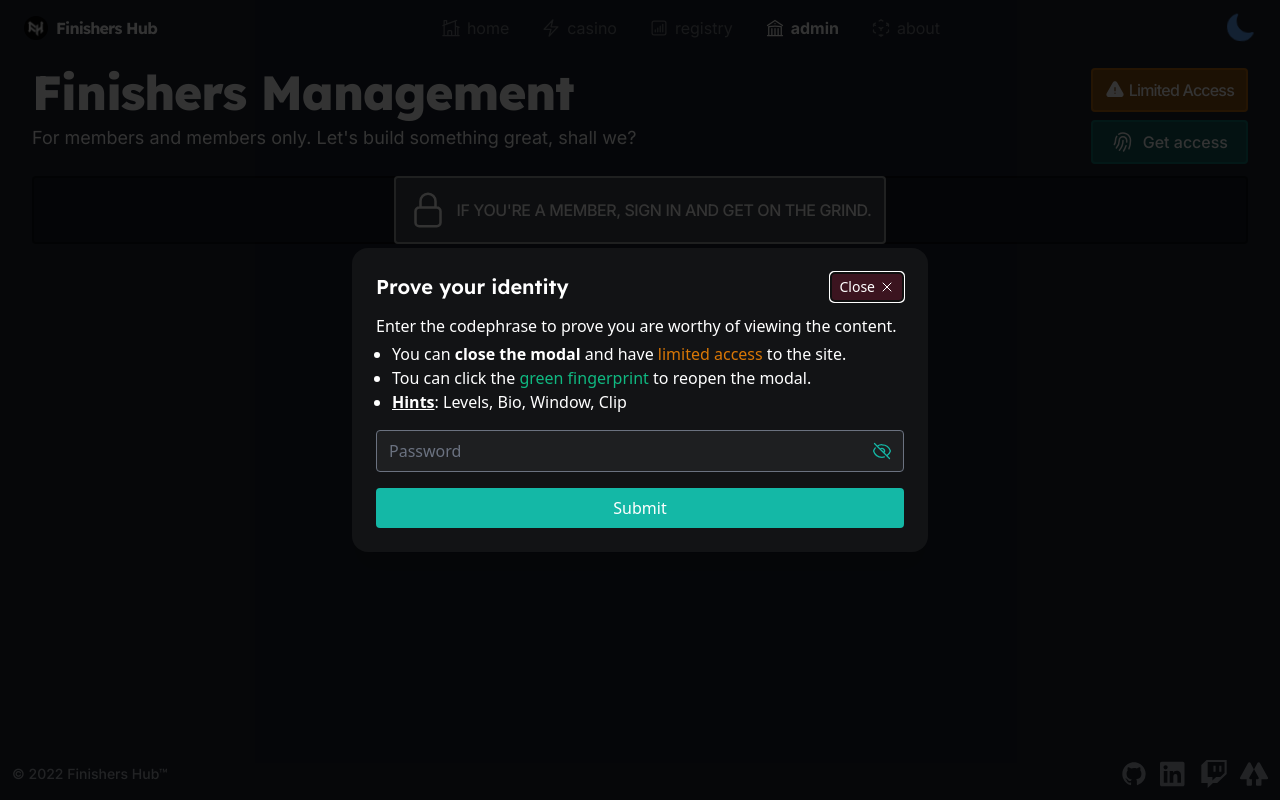
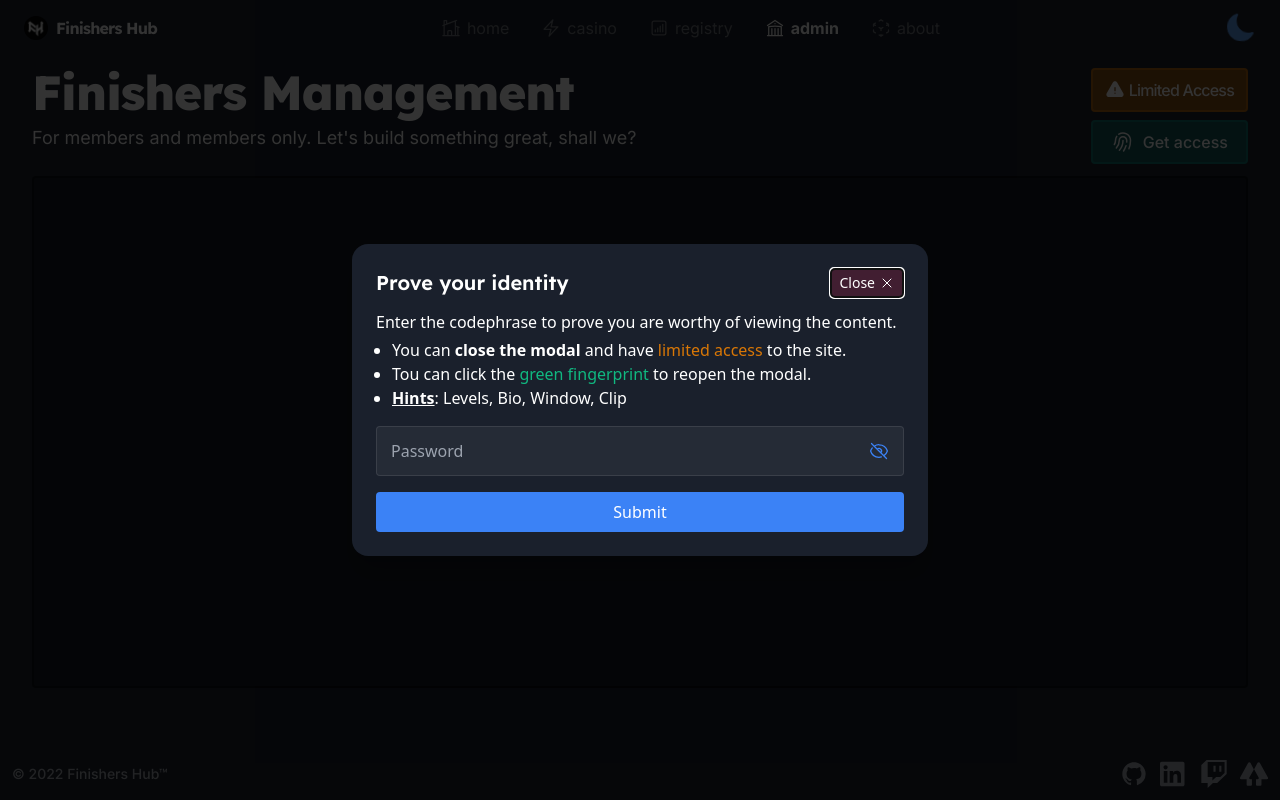
Before and after one commit to kiko-g/finishershub, a Next.js app: page /admin in a window 1280 px wide. Built offline with nearby package versions, Linux system fonts and the light colour scheme.

Commit message:
update: styling and colors

```diff
--- a/components/admin/DummyLockedContent.tsx
+++ b/components/admin/DummyLockedContent.tsx
@@ -5,13 +5,13 @@ type Props = {}
 export default function DummyLockedContent({}: Props) {
   return (
     <div
-      className="absolute inset-0 flex h-full w-full items-center justify-center
+      className="absolute inset-0 flex h-full min-h-[32rem] w-full items-center justify-center
       rounded border-2 border-gray-400/60 bg-gray-300/60 px-8
       py-8 dark:border-black/50 dark:bg-black/25"
     >
       <div
-        className="flex items-center justify-center gap-x-2 rounded border-2 border-gray-900/75 bg-gray-900/70 px-3 py-2 text-white
-        dark:border-white/50 dark:bg-white/20"
+        className="flex items-center justify-center gap-x-2 rounded border-2 border-gray-900/75
+        bg-gray-900/70 px-3 py-2 text-white dark:border-white/50 dark:bg-white/20"
       >
         <LockClosedIcon className="h-12 w-10" />
         <span className="uppercase tracking-tight">
--- a/components/home/TwitchVideoClip.tsx
+++ b/components/home/TwitchVideoClip.tsx
@@ -16,6 +16,7 @@ export default function TwitchVideoClip({ video, parent, muted = false, autoplay
       <div className={`${loaded ? 'flex' : 'hidden'} h-full w-full rounded-xl shadow`}>
         <div className="relative h-full w-full">
           <iframe
+            sandbox="allow-scripts allow-same-origin"
             title="Twitch video clip embed"
             className="aspect-video w-full rounded"
             src={`${video}&parent=${parent}&muted=${muted.toString()}&autoplay=${autoplay.toString()}`}
--- a/components/layout/AccessModal.tsx
+++ b/components/layout/AccessModal.tsx
@@ -86,7 +86,7 @@ export default function AccessModal({ lockedHook, special = false }: Props) {
               >
                 <Dialog.Panel
                   className="w-full max-w-xl transform overflow-hidden rounded-2xl bg-white p-6 text-left
-                  align-middle text-gray-600 shadow-xl transition-all dark:bg-white/5 dark:text-white"
+                  align-middle text-gray-600 shadow-xl transition-all dark:bg-navy dark:text-white"
                 >
                   <div className="flex items-center justify-between">
                     <Dialog.Title
@@ -141,10 +141,7 @@ export default function AccessModal({ lockedHook, special = false }: Props) {
                       name="password"
                       type={codephraseShown ? 'text' : 'password'}
                       autoComplete="new-password"
-                      className="relative block w-full appearance-none rounded border bg-white px-3 py-2
-                      text-gray-800 ring-primary focus:border-primary focus:accent-primary
-                      dark:bg-white/5 dark:text-white dark:ring-secondary
-                      dark:focus:border-secondary dark:focus:accent-secondary"
+                      className="relative block w-full"
                       placeholder="Password"
                       value={codephrase}
                       onKeyDown={(e) => e.key === 'Enter' && submitPassword()}
@@ -155,8 +152,9 @@ export default function AccessModal({ lockedHook, special = false }: Props) {
                       onClick={togglePasswordShown}
                       title={`${codephraseShown ? 'Hide' : 'Show'} password`}
                       aria-label={`${codephraseShown ? 'Hide' : 'Show'} password`}
-                      className="absolute right-[12px] top-[11px] text-primary transition
-                      hover:opacity-80 dark:text-secondary"
+                      className="absolute right-[11px] top-[11px] rounded-full p-1
+                      text-primary transition hover:bg-primary hover:text-white
+                      dark:text-secondary dark:hover:bg-secondary dark:hover:text-white"
                     >
                       {codephraseShown ? (
                         <EyeSlashIcon className="h-5 w-5" />
--- a/components/registry/ClaimIdentity.tsx
+++ b/components/registry/ClaimIdentity.tsx
@@ -90,7 +90,7 @@ export default function ClaimIdentity({ member, lockedHook }: Props) {
               >
                 <Dialog.Panel
                   className="w-full max-w-xl transform overflow-hidden rounded-2xl bg-white p-6 text-left
-                  align-middle text-gray-600 shadow-xl transition-all dark:bg-white/5 dark:text-white"
+                  align-middle text-gray-600 shadow-xl transition-all dark:bg-navy dark:text-white"
                 >
                   <div className="flex items-center justify-between">
                     <Dialog.Title
@@ -111,7 +111,7 @@ export default function ClaimIdentity({ member, lockedHook }: Props) {
                     </button>
                   </div>
 
-                  <p className="mt-2 ">
+                  <p className="mt-2">
                     Type your password to prove you are <strong>{member.name}</strong> and get
                     access to data controls.
                   </p>
@@ -125,11 +125,7 @@ export default function ClaimIdentity({ member, lockedHook }: Props) {
                       name="password"
                       type={passwordShown ? 'text' : 'password'}
                       autoComplete="new-password"
-                      className="relative block w-full appearance-none rounded border bg-white
-                      px-3 py-2 text-gray-800 ring-primary focus:border-primary
-                      focus:accent-primary dark:bg-white/5 dark:text-white
-                      dark:ring-secondary dark:focus:border-secondary
-                      dark:focus:accent-secondary"
+                      className="relative block w-full"
                       placeholder="Password"
                       value={password}
                       onKeyDown={(e) => e.key === 'Enter' && submitPassword()}
@@ -138,8 +134,9 @@ export default function ClaimIdentity({ member, lockedHook }: Props) {
                     <button
                       type="button"
                       onClick={togglePasswordShown}
-                      className="absolute right-[12px] top-[11px] text-primary transition
-                      hover:opacity-80 dark:text-secondary"
+                      className="absolute right-[11px] top-[11px] rounded-full p-1
+                      text-primary transition hover:bg-primary hover:text-white
+                      dark:text-secondary dark:hover:bg-secondary dark:hover:text-white"
                     >
                       {passwordShown ? (
                         <EyeSlashIcon className="h-5 w-5" />
--- a/components/registry/FinisherInfoModal.tsx
+++ b/components/registry/FinisherInfoModal.tsx
@@ -62,7 +62,7 @@ const FinisherInfoModal = ({ custom }: Props) => {
               >
                 <Dialog.Panel
                   className="w-full max-w-xl transform overflow-hidden rounded-2xl bg-lightest p-5 text-left align-middle
-                  text-sm font-normal text-gray-700 shadow-xl transition-all dark:bg-white/5 dark:text-white
+                  text-sm font-normal text-gray-700 shadow-xl transition-all dark:bg-navy dark:text-white
                   lg:max-w-[52rem] lg:p-6 lg:text-base"
                 >
                   <div className="flex items-center justify-between gap-x-2">
--- a/components/registry/MemberCardSkeleton.tsx
+++ b/components/registry/MemberCardSkeleton.tsx
@@ -6,18 +6,18 @@ export default function MemberCardSkeleton({}: Props) {
   return (
     <div
       className="flex w-full flex-col space-y-3 rounded-xl bg-lightest p-3 shadow
-    dark:bg-white/5 lg:flex-row lg:space-y-0"
+    dark:bg-white/5 xl:flex-row xl:space-y-0"
     >
       <aside className="relative rounded-l-xl md:rounded-xl">
         <div
           className="h-64 w-full animate-pulse rounded-xl bg-lightish shadow
-          dark:bg-white/20 lg:h-48 lg:w-72"
+          dark:bg-white/20 xl:h-48 xl:w-72"
         ></div>
       </aside>
 
       <section
         className="relative flex w-auto grow flex-col justify-between space-y-6 rounded-r-xl
-        px-1 py-1 text-base font-normal lg:h-auto lg:max-h-full lg:w-3/4 lg:py-0 lg:pl-4 lg:pr-0"
+        px-1 py-1 text-base font-normal xl:h-auto xl:max-h-full xl:w-3/4 xl:py-0 xl:pl-4 xl:pr-0"
       >
         <div className="flex h-48 flex-col justify-between">
           <span className="h-6 w-36 animate-pulse rounded bg-lightish dark:bg-white/20" />
--- a/styles/globals.css
+++ b/styles/globals.css
@@ -19,12 +19,24 @@ h6 {
   @apply font-headings;
 }
 
+.leinput,
+input[type='text'],
+input[type='password'] {
+  @apply rounded border border-gray-300 bg-gray-50 px-3.5 py-3 font-normal
+  placeholder:font-light placeholder:text-gray-400 hover:border-primary/80
+  hover:bg-primary/5 focus:border-primary focus:accent-primary
+  focus:ring-0 focus:ring-primary focus:ring-offset-0 dark:border-gray-200/10 dark:bg-gray-100/5
+  dark:placeholder:text-gray-400 dark:hover:border-secondary/70 dark:hover:bg-secondary/5
+  dark:focus:border-secondary/80 dark:focus:ring-0 dark:focus:ring-secondary;
+}
+
 input[type='checkbox'] {
-  @apply cursor-pointer rounded border border-gray-300 bg-white p-2 font-normal
-  text-teal-600 hover:border-teal-500 hover:bg-teal-600/25 focus:border-teal-600
-  focus:ring-teal-600 dark:border-sky-300/40 dark:bg-sky-300/10 dark:text-sky-500
-  dark:checked:bg-sky-500/80 dark:hover:bg-sky-500/40 dark:focus:border-sky-500
-  dark:focus:ring-sky-500 lg:p-2.5;
+  @apply cursor-pointer rounded border border-gray-300 bg-white px-2.5 py-2.5 font-normal
+  placeholder:font-normal placeholder:text-gray-400 hover:border-primary/80
+  hover:bg-primary/5 focus:border-primary focus:accent-primary
+  focus:ring-0 focus:ring-primary focus:ring-offset-0 dark:border-gray-200/10 dark:bg-gray-100/5
+  dark:placeholder:text-gray-500 dark:hover:border-secondary/70 dark:hover:bg-secondary/50
+  dark:focus:border-secondary/80 dark:focus:ring-0 dark:focus:ring-secondary;
 }
 
 .twitch:hover {
--- a/tailwind.config.js
+++ b/tailwind.config.js
@@ -8,7 +8,7 @@ module.exports = {
     extend: {
       colors: {
         primary: '#0d9488',
-        secondary: '#14b8a6',
+        secondary: '#3b82f6',
         navy: '#1a202c',
         dark: '#242936',
         darker: '#1e222c',
```
Also changed, not shown: components/registry/ChangePassword.tsx (+22 -11 lines), pages/admin.tsx (+19 -21 lines).
